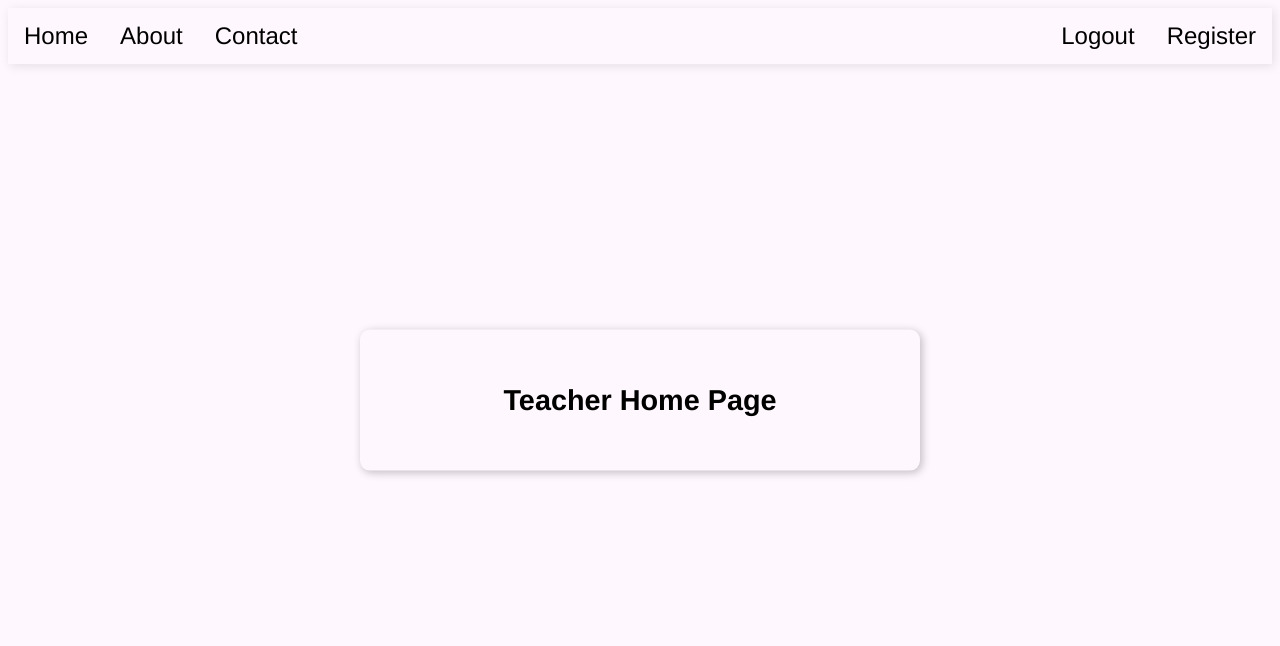
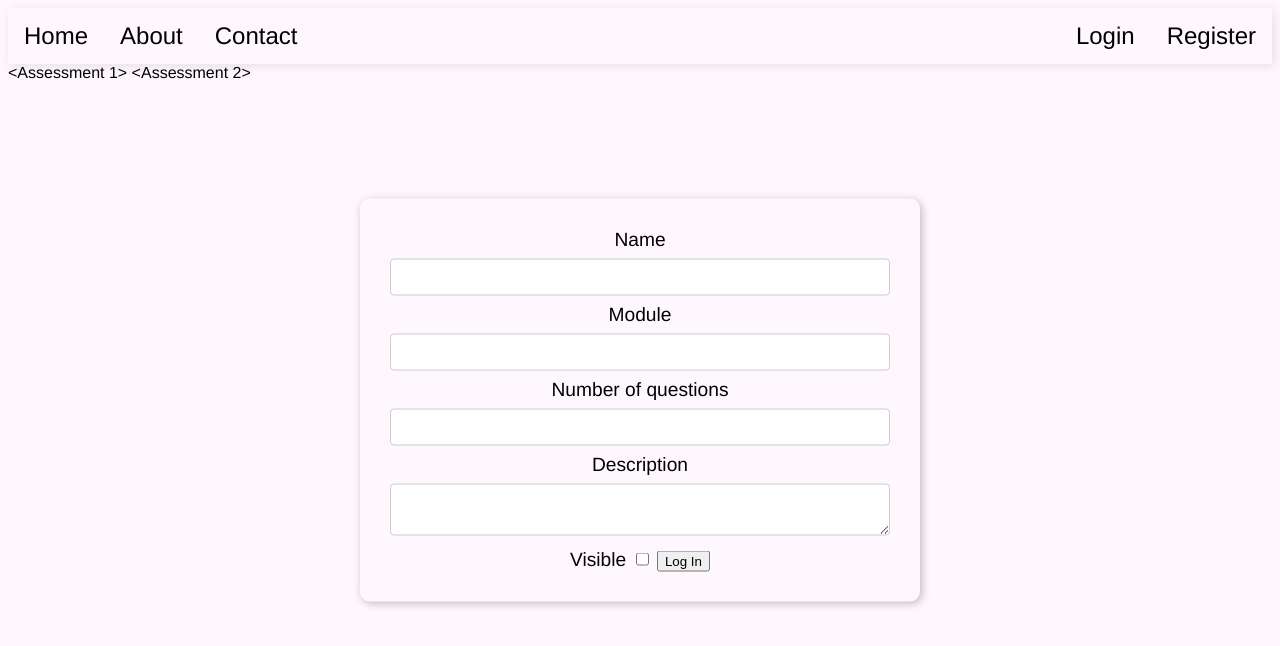
Before and after one commit to charz09/cmt313, a Flask app: page /teacher/ in a window 1280 px wide. Shown: the top 646 px of the page. Run offline with Flask 3, Linux system fonts and the light colour scheme.

Commit message:
completed the create assessment user story.

```diff
--- a/src/models/user.py
+++ b/src/models/user.py
@@ -3,6 +3,7 @@ from src import db
 from werkzeug.security import generate_password_hash, check_password_hash
 from flask_login import UserMixin
 from .role import Role
+from .assessment import Assessment
 
 
 class User(UserMixin, db.Model):
@@ -10,8 +11,8 @@ class User(UserMixin, db.Model):
     id = db.Column(db.Integer, primary_key=True)
     username = db.Column(db.String(64), unique=True, index=True)
     password_hash = db.Column(db.String(128))
-    role_id = db.Column(
-        db.Integer, db.ForeignKey('roles.id'), default=1)
+    role_id = db.Column(db.Integer, db.ForeignKey('roles.id'))
+    assessments = db.relationship('Assessment', backref='user', lazy='dynamic')
 
     @property
     def password(self):
--- a/src/teacher/routes.py
+++ b/src/teacher/routes.py
@@ -1,29 +1,73 @@
-from flask import render_template
+from flask import render_template, request, redirect, url_for
+from flask_wtf import FlaskForm
+from wtforms import StringField, SubmitField, TextAreaField, BooleanField, IntegerField
+from wtforms.validators import DataRequired
 from . import teacher
+from ..models.assessment import Assessment
+from src import db
 
 
-@teacher.route('/')
-def index():
-    return render_template('teacher/index.html')
+class NewAssessmentForm(FlaskForm):
+    name = StringField('Name', validators=[DataRequired()])
+    visible = BooleanField('Visible')
+    description = TextAreaField('Description')
+    module = StringField('Module')
+    number_of_questions = IntegerField('Number of questions')
+    submit = SubmitField('Log In')
 
 
 # View All Assessments
+@teacher.route('/', methods=['GET', 'POST'])
+@teacher.route('/assessments', methods=['GET', 'POST'])
+def index():
+    form = NewAssessmentForm()
+    assessments = Assessment.query.all()
 
-# Create Assessment
+    if request.method == 'POST':
+        if form.validate_on_submit():
+            assessment = Assessment(name=form.name.data,
+                                    visible=form.visible.data,
+                                    description=form.description.data,
+                                    module=form.module.data,
+                                    number_of_questions=form.number_of_questions.data)
+            db.session.add(assessment)
+            db.session.commit()
+            return redirect(url_for('teachers.index'))
 
-# Read Assessment
+    return render_template('teacher/assessments/index.html', form=form, assessments=assessments)
 
-# Edit Assessment
+# # Show Assessment
+# @teacher.route('/assessments/<int:id>', methods=['GET', 'PUT', 'DELETE'])
+# def show(id):
+#     return render_template('teacher/assessments/show.html')
 
-# Delete Assessment
+# # New Assessment
+# @teacher.route('/assessments/new', methods=['GET'])
+# def new():
+#     form = NewAssessmentForm()
+#     form.number_of_questions.data = 10
+#     return render_template('teacher/assessments/new.html', form=form)
 
+# # Create Assessment
+# @teacher.route('/assessments', methods=['POST'])
+# def create():
+#     if form.validate_on_submit():
+#         assessment = Assessment(name=form.name.data, visible=form.visible.data, description=form.description.data)
+#     return render_template('teacher/assessments/index.html')
 
-# View All Questions
+# # Edit Assessment
+# @teacher.route('/assessments/<int:id>/edit', methods=['GET'])
+# def edit(id):
+#     return render_template('teacher/assessments/edit.html')
 
-# Create Question
+# # Update assessment
+# @teacher.route('/assessments/<int:id>/', methods=['PATCH'])
+# def update(id):
+#     # Update the assessment with id=id
+#     return render_template('teacher/assessments/index.html')
 
-# Read Question
-
-# Edit Question
-
-# Delete Question
+# # Delete Assessment
+# @teacher.route('/assessments/<int:id>/', methods=['DELETE'])
+# def destroy(id):
+#     # Delete post with id=id
+#     return render_template('teacher/assessments/index.html')
--- a/src/templates/base.html
+++ b/src/templates/base.html
@@ -14,7 +14,11 @@
             <li><a href="#">About</a></li>
             <li><a href="#">Contact</a></li>
             <li style="float: right"><a href={{ url_for('auth.register') }}>Register</a></li>
+            {% if current_user.is_authenticated %}
             <li style="float: right"><a href={{ url_for('auth.logout') }}>Logout</a></li>
+            {% else %}
+            <li style="float: right"><a href={{ url_for('auth.login') }}>Login</a></li>
+            {% endif %}
         </ul>
     </nav>
     <section class="content">
--- a/src/templates/teacher/index.html
+++ b/src/templates/teacher/assessments/edit.html
@@ -3,7 +3,7 @@
 {% block content %}
 
 <div class="login-form">
-    <h1>Teacher Home Page</h1>
+    <h1>Edit assessment</h1>
 </div>
 
 {% endblock %}
--- /dev/null
+++ b/src/templates/teacher/assessments/index.html
@@ -0,0 +1,37 @@
+{% extends 'base.html' %}
+
+{% block content %}
+
+<!-- <div class="login-form">
+    <h1>Teacher Home Page</h1>
+    <a href={{ url_for('teachers.index') }}>Create Assessment</a>
+</div> -->
+
+<div class="login-form">
+    <form method="POST">
+        {{ form.hidden_tag() }}
+
+        {{ form.name.label }}
+        {{ form.name(class='input-field') }}
+
+        {{ form.module.label }}
+        {{ form.module(class='input-field') }}
+
+        {{ form.number_of_questions.label }}
+        {{ form.number_of_questions(class='input-field') }}
+
+        {{ form.description.label }}
+        {{ form.description(class='input-field') }}
+
+        {{ form.visible.label }}
+        {{ form.visible }}
+
+        {{ form.submit(class='signup-button') }}
+    </form>
+</div>
+
+{% for assessment in assessments %}
+ {{ assessment}}
+{% endfor %}
+
+{% endblock %}
```
Also changed, not shown: src/__init__.py (+10 -0 lines), src/auth/routes.py (+16 -12 lines), src/models/assessment.py (+41 -0 lines), src/templates/teacher/assessments/new.html (added, +28 -0 lines), src/templates/teacher/assessments/show.html (added, +9 -0 lines), src/data/data.sqlite.
